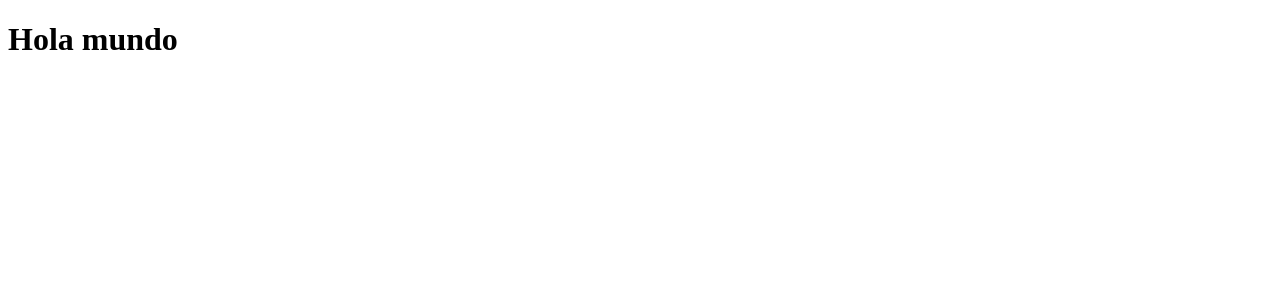
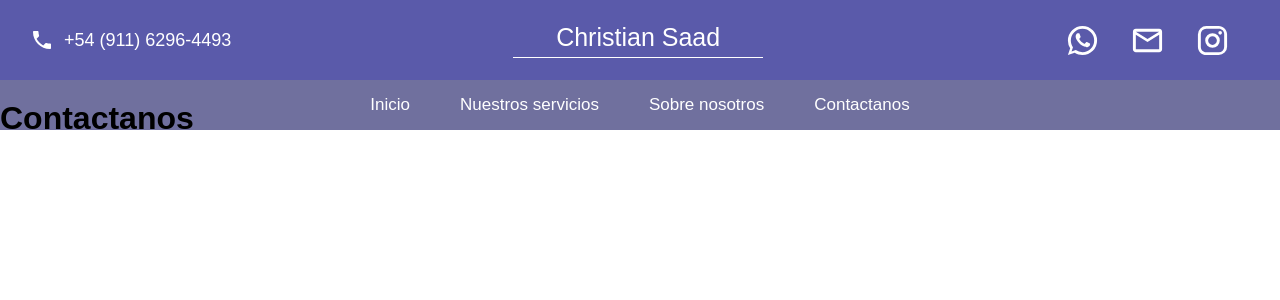
Before and after one commit to FedericoHerreraa/web-odontologia, a React (Vite) app: page /contactanos in a window 1280 px wide. Shown: the top 300 px of the page. Built offline with nearby package versions, Linux system fonts and the light colour scheme.

Commit message:
header casi completo

```diff
--- a/src/App.jsx
+++ b/src/App.jsx
@@ -1,8 +1,20 @@
 import './App.css'
+import Header from './components/header/Header'
+import Contactanos from './pages/contactanos/Contactanos'
+import NuestrosServicios from './pages/nuestros-servicios/NuestrosServicios'
+import SobreNosotros from './pages/sobre-nosotros/SobreNosotros'
+import { BrowserRouter, Routes, Route } from 'react-router-dom'
 
 function App() {
   return (
-    <h1>Hola mundo</h1>
+    <BrowserRouter>
+      <Header />
+      <Routes>
+        <Route path='/contactanos' element={<Contactanos/>}/>
+        <Route path='/sobreNosotros' element={<SobreNosotros/>}/>
+        <Route path='/nuestrosServicios' element={<NuestrosServicios/>}/>
+      </Routes>
+    </BrowserRouter>
   )
 }
 
--- /dev/null
+++ b/src/components/header/Header.jsx
@@ -0,0 +1,33 @@
+import styles from './Header.module.css';
+import { Link } from 'react-router-dom';
+import InstagramIcon from '@mui/icons-material/Instagram';
+import MailOutlineIcon from '@mui/icons-material/MailOutline';
+import WhatsAppIcon from '@mui/icons-material/WhatsApp';
+import LocalPhoneIcon from '@mui/icons-material/LocalPhone';
+
+export default function Header() {
+  return (
+    <header className={styles.header}>
+      <div className={styles.headerSuperior}>
+        <div className={styles.telefono}>
+          <LocalPhoneIcon/>
+          <p>+54 (911) 6296-4493</p>
+        </div>
+        <div className={styles.nombre}>
+          <p>Christian Saad</p>
+        </div>
+        <div className={styles.redes}>
+          <WhatsAppIcon fontSize='large'/>
+          <MailOutlineIcon fontSize='large'/>
+          <InstagramIcon fontSize='large'/>
+        </div>
+      </div>
+      <div className={styles.headerInferior}>
+        <Link style={{ textDecoration: 'none', color: 'white' }} to='/'>Inicio</Link>
+        <Link style={{ textDecoration: 'none', color: 'white' }} to='/nuestrosServicios'>Nuestros servicios</Link>
+        <Link style={{ textDecoration: 'none', color: 'white' }} to='/sobreNosotros'>Sobre nosotros</Link>
+        <Link style={{ textDecoration: 'none', color: 'white' }} to='/contactanos'>Contactanos</Link>
+      </div>
+    </header>
+  )
+}
--- /dev/null
+++ b/src/components/header/Header.module.css
@@ -0,0 +1,52 @@
+* {
+    margin: 0;
+    padding: 0;
+    font-family: sans-serif;
+}
+
+
+.header {
+    height: 100px;
+    color: white;
+}
+
+.headerSuperior {
+    display: flex;
+    background-color: rgb(90, 90, 170);
+    justify-content: space-between;
+    align-items: center;
+    padding:  10px 30px;
+    font-size: 18px;
+    height: 60px;
+}
+
+.headerInferior {
+    display: flex;
+    justify-content: center;
+    background-color: rgb(112, 112, 158);
+    gap: 50px;
+    align-items: center;
+    padding: 5px 0px;
+    font-size: 17px;
+    height: 40px;
+}
+
+.redes {
+    display: flex;
+    gap: 30px;
+    padding: 0px 20px;
+}
+
+.telefono {
+    display: flex;
+    align-items: center;
+    gap: 10px;
+}
+
+.nombre {
+    border-bottom: 1px solid white;
+    padding-bottom: 5px;
+    width: 250px;
+    text-align: center;
+    font-size: 25px;
+}
--- /dev/null
+++ b/src/pages/contactanos/Contactanos.jsx
@@ -0,0 +1,9 @@
+
+
+export default function Contactanos() {
+    return (
+        <div>
+            <h1>Contactanos</h1>
+        </div>
+    )
+}
--- /dev/null
+++ b/src/pages/nuestros-servicios/NuestrosServicios.jsx
@@ -0,0 +1,9 @@
+
+
+export default function NuestrosServicios() {
+    return (
+        <div>
+            <h1>Nuestros servicios</h1>
+        </div>
+    )
+}
--- /dev/null
+++ b/src/pages/sobre-nosotros/SobreNosotros.jsx
@@ -0,0 +1,9 @@
+
+
+export default function SobreNosotros() {
+    return (
+        <div>
+            <h1>Sobre Nosotros</h1>
+        </div>
+    )
+}
```
Also changed, not shown: package.json (+8 -1 lines), src/pages/contactanos/Contactanos.module.css (added), src/pages/nuestros-servicios/NuestrosServicios.module.css (added), src/pages/sobre-nosotros/SobreNosotros.module.css (added), 1 other file (tests, documents, lock files or other folders).
